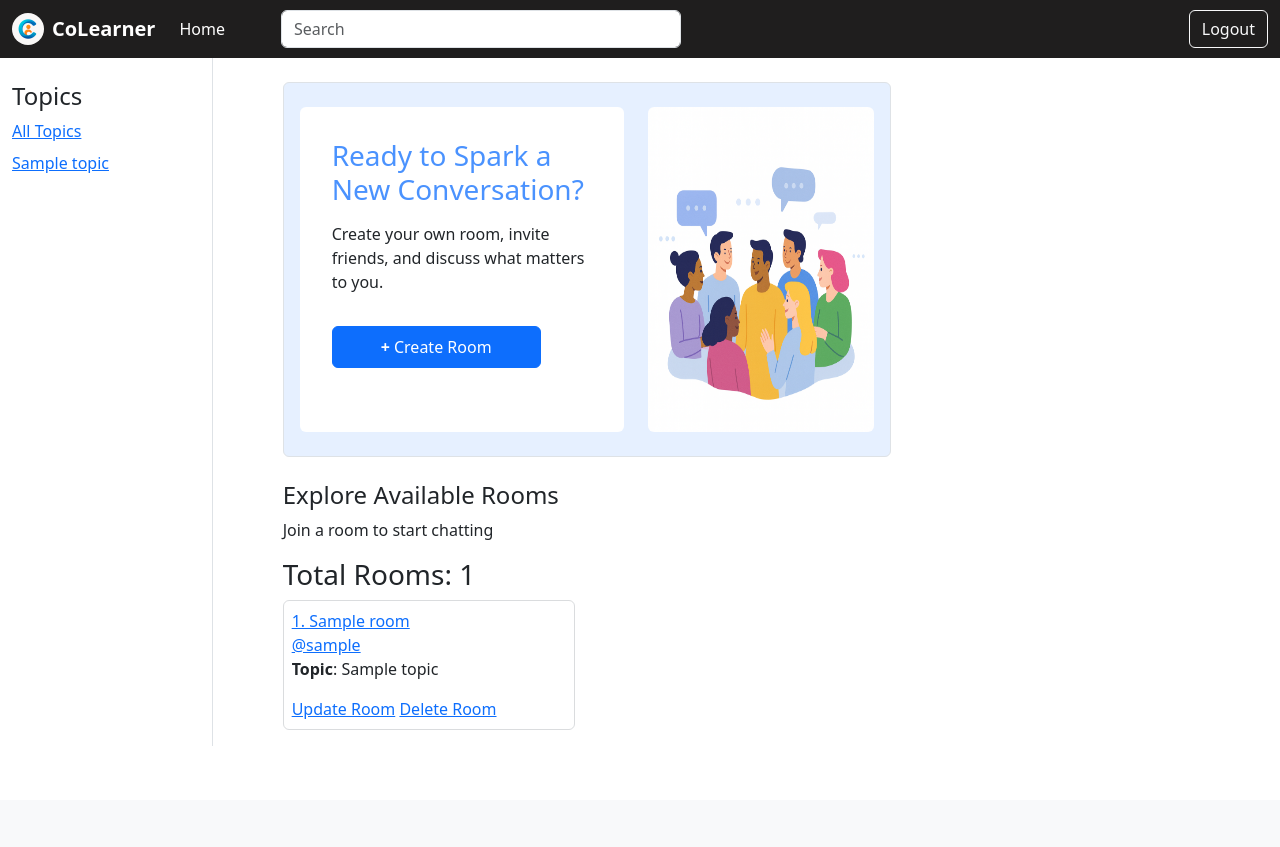
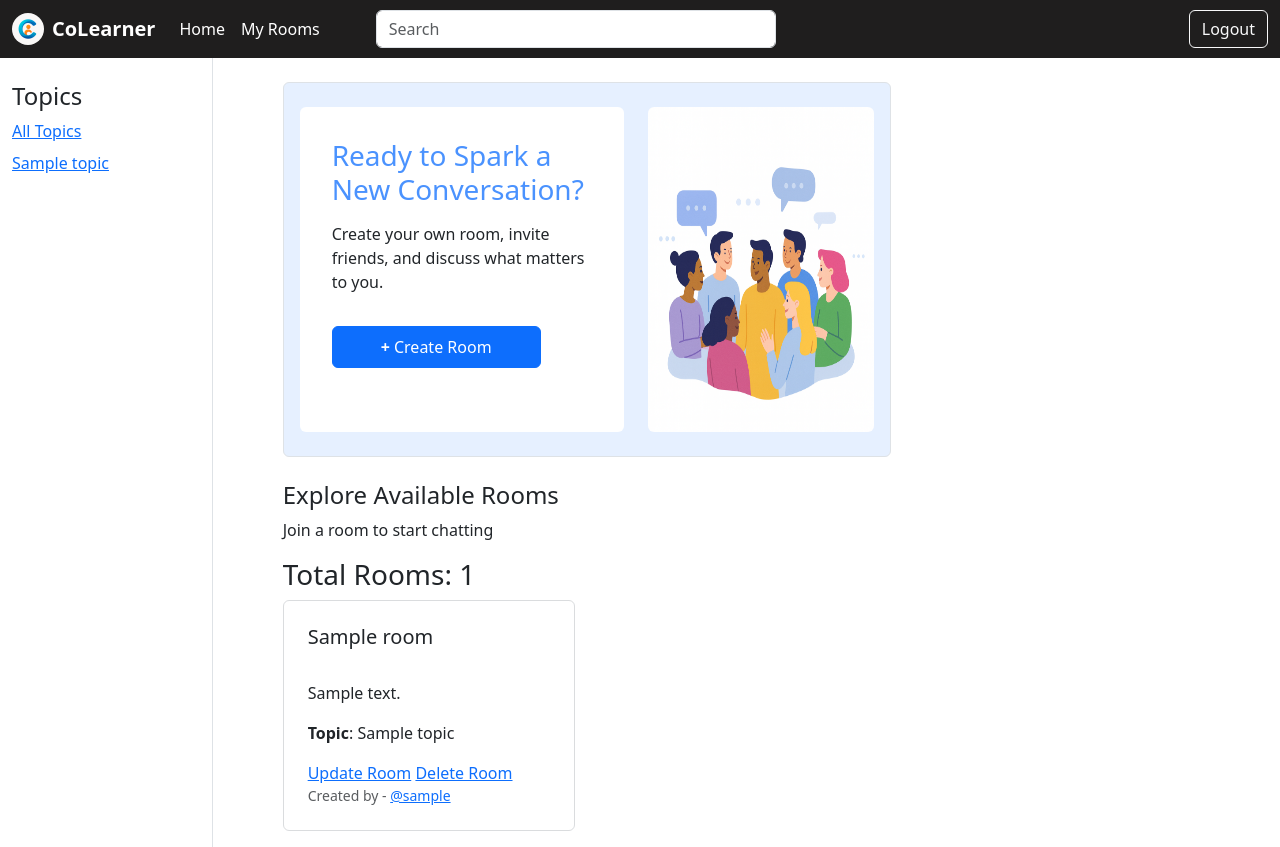
Before and after one commit to parthu05/CoLearner, a Django app: page / in a window 1280 px wide. Before the commit the page ends 746 px from the top, so only its background shows below. Run offline with Django 5.2, Linux system fonts and the light colour scheme; a user stored in the database is signed in; tables that the repository leaves empty hold one stand-in row (values such as "Sample post").

Commit message:
changes with the rooms in home page

```diff
--- a/base/models.py
+++ b/base/models.py
@@ -13,7 +13,7 @@ class Room (models.Model):
     topic = models.ForeignKey(Topic,on_delete=models.SET_NULL, null=True)
     name = models.CharField(max_length=200)
     participants = models.ManyToManyField(User,related_name='participants',blank=True)
-    description = models.TextField(null=True, blank=True)
+    description = models.TextField(null=True, blank=True, max_length=1000)
     created = models.DateTimeField(auto_now_add=True)
     updated = models.DateTimeField(auto_now = True)
 
--- a/templates/home.html
+++ b/templates/home.html
@@ -25,20 +25,29 @@
       <!-- filepath: d:\codes\coLearner\templates\home.html -->
       <div class="row">
         {% if rooms %} {% for room in rooms %}
+        <!-- filepath: d:\codes\coLearner\templates\home.html -->
         <div class="col-md-6 mb-3">
           <div
-            class="p-2 border rounded h-100 border-secondary border-opacity-25"
+            class="d-flex flex-column justify-content-between p-4 border rounded h-100 border-secondary border-opacity-25"
+            style="min-height: 220px"
           >
-            <a href="{% url 'room' room.id %}">{{ room.id }}. {{ room.name }}</a
+            <div class="position-relative">
+              <h5>{{room.name}}</h5>
+              <a href="{% url 'room' room.id %}" class="stretched-link"></a
               ><br />
-            <a href="{% url 'profile' room.host.id %}"
-              >@{{ room.host.username }}</a
-            >
+              <p>{{ room.description }}</p>
               <p><strong>Topic</strong>: {{ room.topic }}</p>
               {% if user == room.host %}
               <a href="{% url 'update_room' room.id %}">Update Room</a>
               <a href="{% url 'delete_room' room.id %}">Delete Room</a>
               {% endif %}
+            </div>
+            <div class="text-start small text-muted">
+              Created by -
+              <a href="{% url 'profile' room.host.id %}"
+                >@{{ room.host.username }}</a
+              >
+            </div>
           </div>
         </div>
         {% if forloop.counter|divisibleby:2 %}
--- a/templates/navbar.html
+++ b/templates/navbar.html
@@ -42,6 +42,14 @@
           >
         </li>
         <li class="nav-item">
+          <a
+            class="nav-link active text-white"
+            aria-current="page"
+            href="{% url 'home' %}"
+            >My Rooms</a
+          >
+        </li>
+        <li class="nav-item">
           <form class="d-flex ms-5" method="get" action="{% url 'home' %}">
             <input
               class="form-control me-2"
```
Lines whose indentation alone changed are shown as unchanged.
